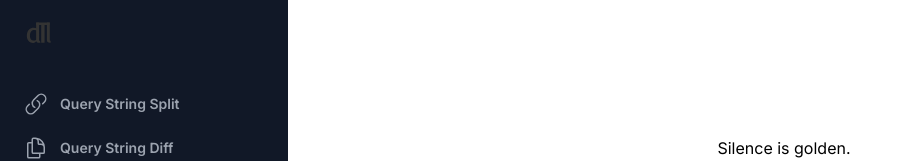
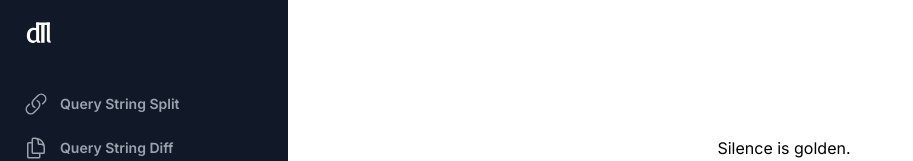
Before and after one commit to tdlm/weavertools, a Next.js app: page / in a window 1280 px wide. Shown: the top 161 px of the page, without its empty margins (0-913 px from the left). Built offline with nearby package versions, Linux system fonts and the light colour scheme.

Commit message:
feat: Update sidebar logo to use white version

```diff
--- a/components/BaseLayout.tsx
+++ b/components/BaseLayout.tsx
@@ -113,7 +113,7 @@ export default function BaseLayout({ children }: { children: React.ReactNode })
                     {/* Sidebar component, swap this element with another sidebar if you like */}
                     <div className="flex grow flex-col gap-y-5 overflow-y-auto bg-gray-900 px-6">
                         <div className="flex h-16 shrink-0 items-center">
-                            <Link href="/"><Image src="/tdlm.svg" alt="Weaver Tools" width={32} height={32} /></Link>
+                            <Link href="/"><Image src="/tdlm-white.svg" alt="Weaver Tools" width={32} height={32} /></Link>
                         </div>
                         <nav className="flex flex-1 flex-col">
                             <ul role="list" className="flex flex-1 flex-col gap-y-7">
```
